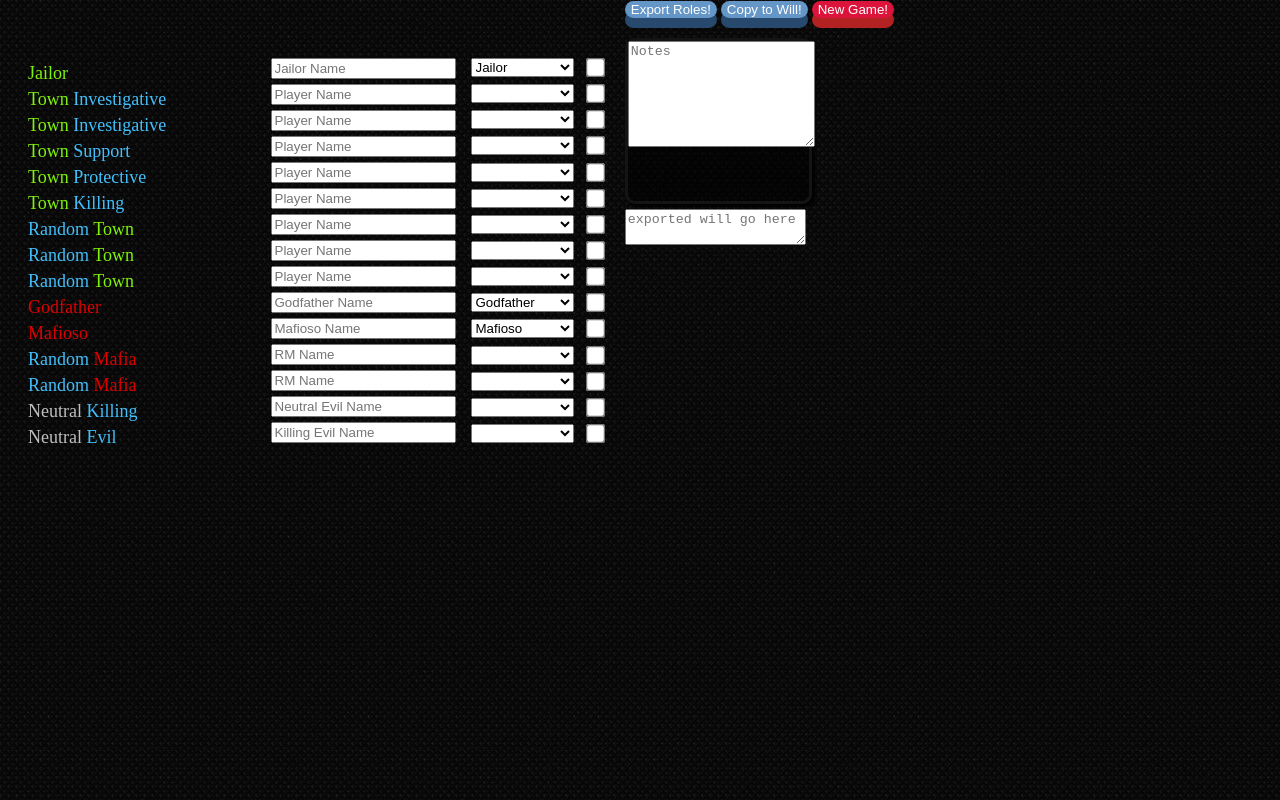
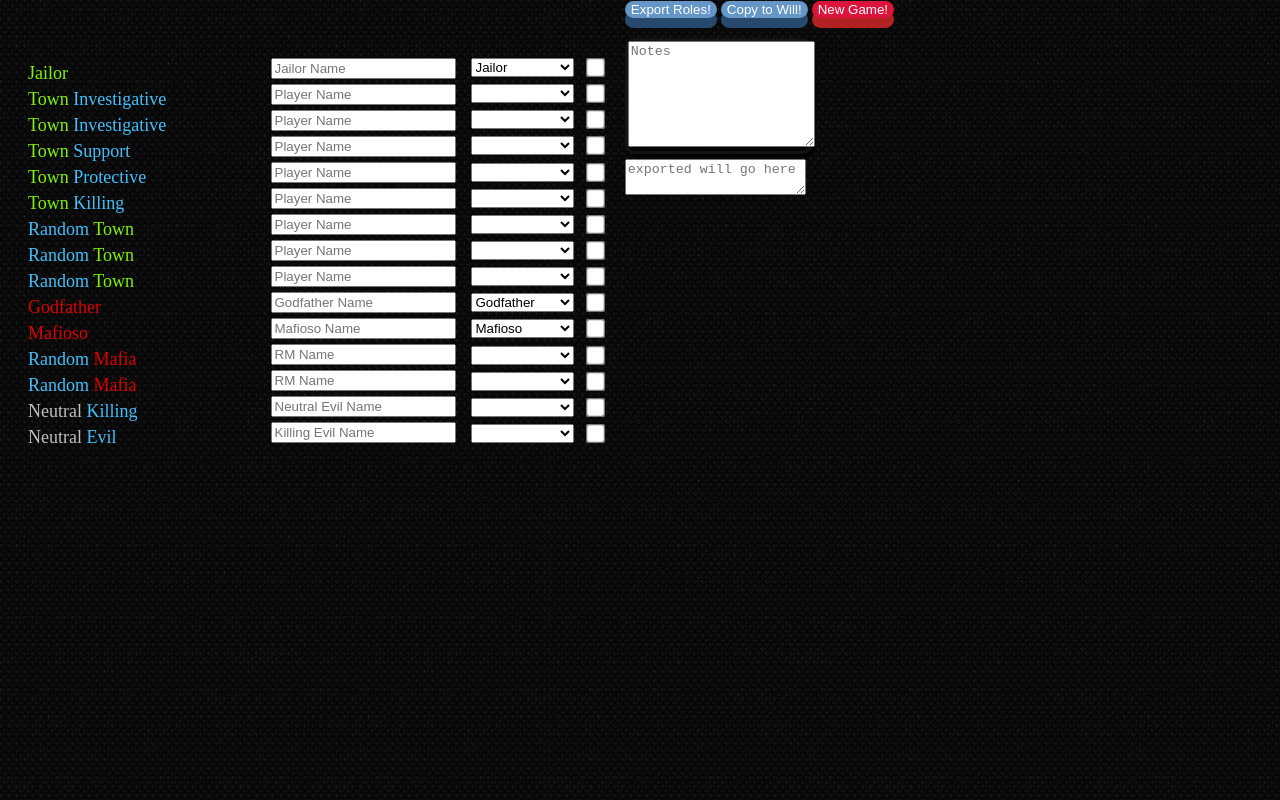
Before and after one commit to tinoesroho/TownOfSalem, a plain HTML site: page index.html in a window 1280 px wide. Drawn offline with nearby package versions, Linux system fonts and the light colour scheme.

Commit message:
Update stylesheet.css

```diff
--- a/css/stylesheet.css
+++ b/css/stylesheet.css
@@ -119,7 +119,6 @@ select {
 .notes {
     background-color: rgba(0,0,0,0.6);
     margin-right: 0;
-    padding-bottom: 50px;
     border: 3px solid #141414;
     border-radius: 10px;
     box-shadow: 3px 3px 3px #000;
```
